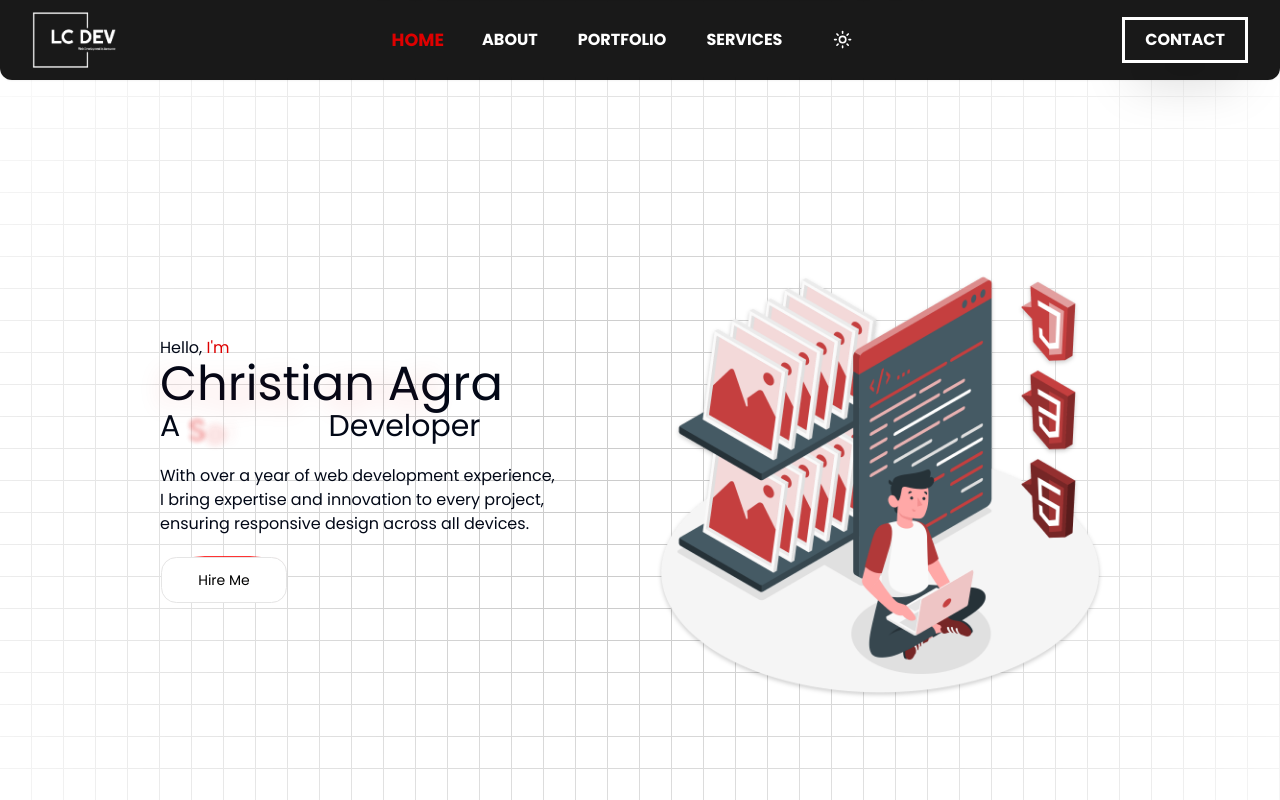
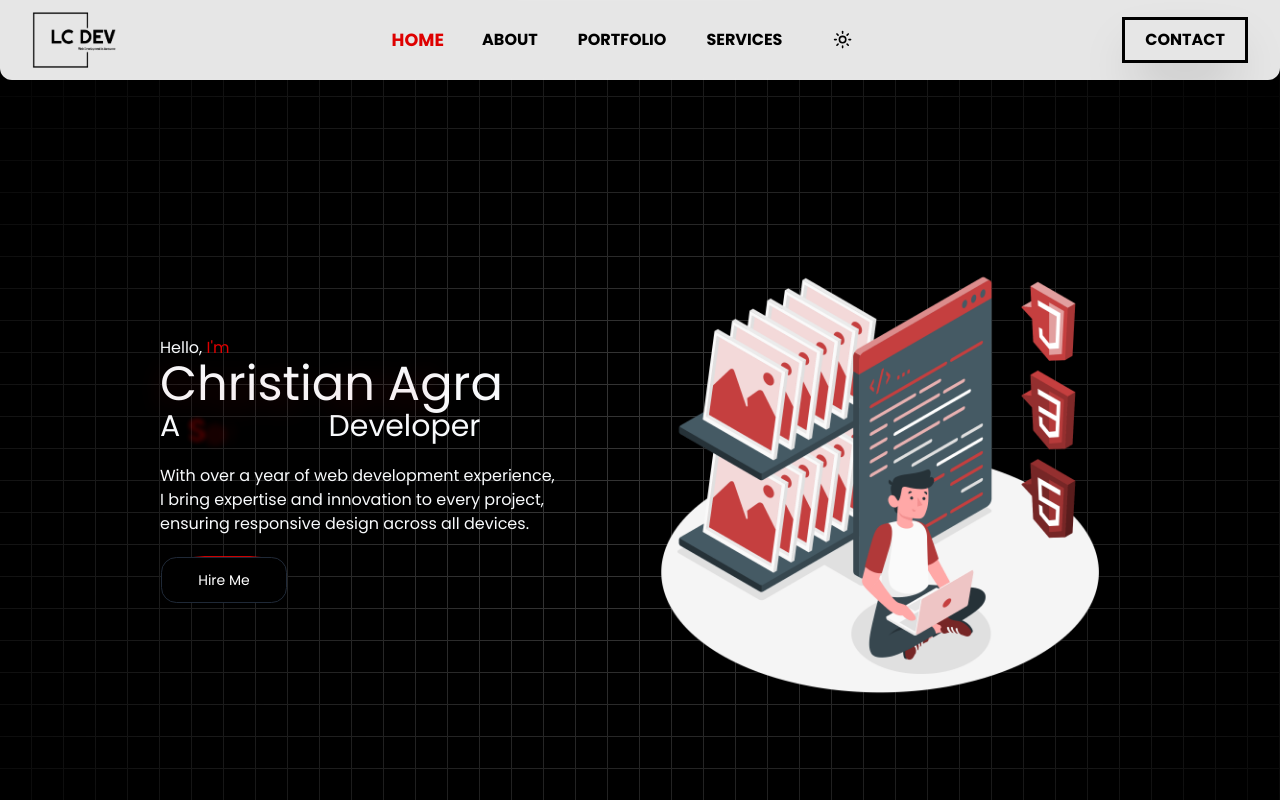
Before and after one commit to LC-Dev-23/ultimate-portfolio, a Next.js app: page / in a window 1280 px wide. Shown: the top 800 px of the page. Built offline with nearby package versions, Linux system fonts and the light colour scheme.

Commit message:
feat: replacing dropdown theme button with a toggle onclick and make dark mode default

```diff
--- a/app/layout.tsx
+++ b/app/layout.tsx
@@ -38,7 +38,7 @@ export default function RootLayout({
 
         <ThemeProvider
           attribute="class"
-          defaultTheme="system"
+          defaultTheme="dark"
           enableSystem
           disableTransitionOnChange
         >
--- a/components/ModeToggle.tsx
+++ b/components/ModeToggle.tsx
@@ -3,39 +3,31 @@
 import * as React from "react"
 
 import { Button } from "@/components/ui/button"
-import {
-  DropdownMenu,
-  DropdownMenuContent,
-  DropdownMenuItem,
-  DropdownMenuTrigger,
-} from "@/components/ui/dropdown-menu"
 import { useTheme } from "next-themes"
 import { MoonIcon, SunIcon } from "lucide-react"
+import { useEffect, useState } from "react"
 
 
 export function ModeToggle() {
-  const { theme ,setTheme } = useTheme()
+  const { theme, setTheme } = useTheme()
+  const [mounted, setMounted] = useState(false);
+
+  useEffect(() => {
+      setMounted(true)
+  }, [])
+
+  if (!mounted) {
+      return null
+  }
+
+  const toggleDarkMode = () => {
+      setTheme(theme === 'dark' ? 'light' : 'dark');
+  };
+
 
   return (
-    <DropdownMenu>
-      <DropdownMenuTrigger asChild>
-        <Button className="dark:text-black text-white" variant="link" size="icon">
-          <SunIcon className="h-[1.2rem] w-[1.2rem] rotate-0 scale-100 transition-all dark:-rotate-90 dark:scale-0" />
-          <MoonIcon className="absolute h-[1.2rem] w-[1.2rem] rotate-90 scale-0 transition-all dark:rotate-0 dark:scale-100" />
-          <span className="sr-only">Toggle theme</span>
-        </Button>
-      </DropdownMenuTrigger>
-      <DropdownMenuContent align="end">
-        <DropdownMenuItem className={`${theme== "light" &&  "bg-gray-300"}`} onClick={() => { setTheme("light")}}>
-          Light
-        </DropdownMenuItem>
-        <DropdownMenuItem onClick={() => { setTheme("dark")}}>
-          Dark
-        </DropdownMenuItem>
-        <DropdownMenuItem onClick={() => { setTheme("system")}}>
-          System
-        </DropdownMenuItem>
-      </DropdownMenuContent>
-    </DropdownMenu>
+    <Button onClick={toggleDarkMode} className="dark:text-black text-white" variant="link" size="icon" aria-label="Click to change theme">
+      {theme === 'dark' ? <SunIcon className="h-[1.2rem] w-[1.2rem]" /> : <MoonIcon className="h-[1.2rem] w-[1.2rem]" />}
+    </Button>
   )
 }
```
